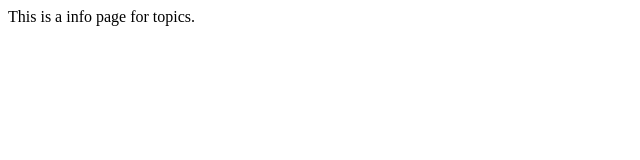
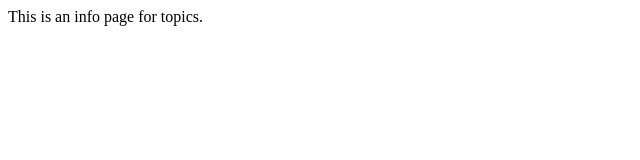
Before and after one commit to minguotan/topics, a plain HTML site: page index.html in a window 1280 px wide. Shown: the full height of the page, 0-640 px from the left. Drawn offline with Linux system fonts and the light colour scheme.

Commit message:
Update index.html

```diff
--- a/index.html
+++ b/index.html
@@ -4,9 +4,9 @@
     <meta charset="UTF-8">
     <meta http-equiv="X-UA-Compatible" content="IE=edge">
     <meta name="viewport" content="width=device-width, initial-scale=1.0">
-    <title>Architecture</title>
+    <title>Topics</title>
 </head>
 <body>
-    This is a info page for topics.
+    This is an info page for topics.
 </body>
 </html>
```
